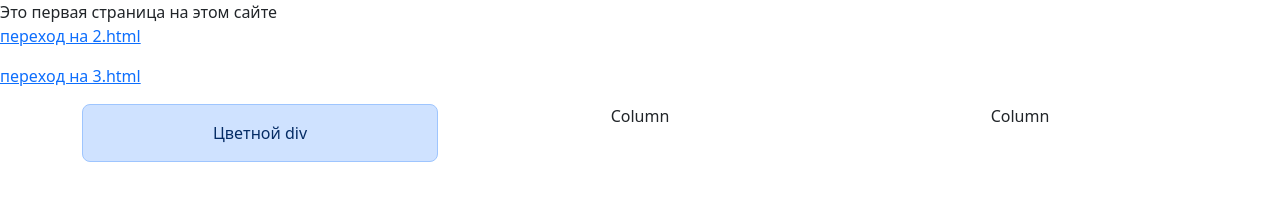
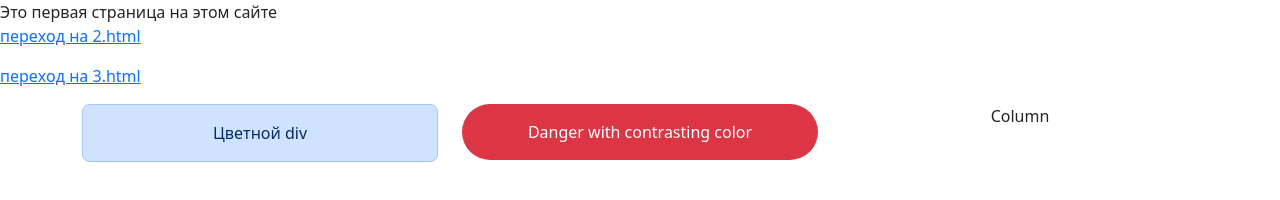
Before and after one commit to lod2007/auto-kanban, a plain HTML site: page index.html in a window 1280 px wide. Drawn offline with nearby package versions, Linux system fonts and the light colour scheme.

Commit message:
add new button rounded

```diff
--- a/index.html
+++ b/index.html
@@ -23,7 +23,7 @@
                 </div>
             </div>
             <div class="col">
-                Column
+                <div class="text-bg-danger p-3 rounded-5">Danger with contrasting color</div>
             </div>
             <div class="col">
                 Column
@@ -34,7 +34,9 @@
 
 
     <script>
+
         document.getElementById("myButton").onclick = function() {
+
             this.className = "p-3 text-warning-emphasis bg-danger-subtle border border-warning-subtle rounded-3" ;
             }
     </script>
```
